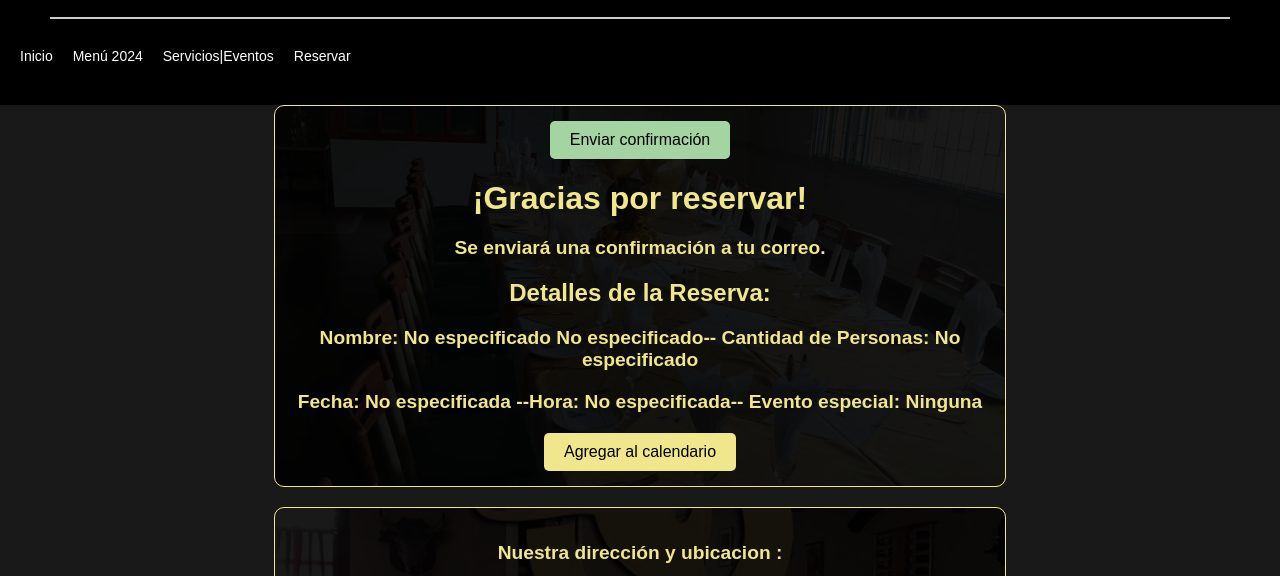
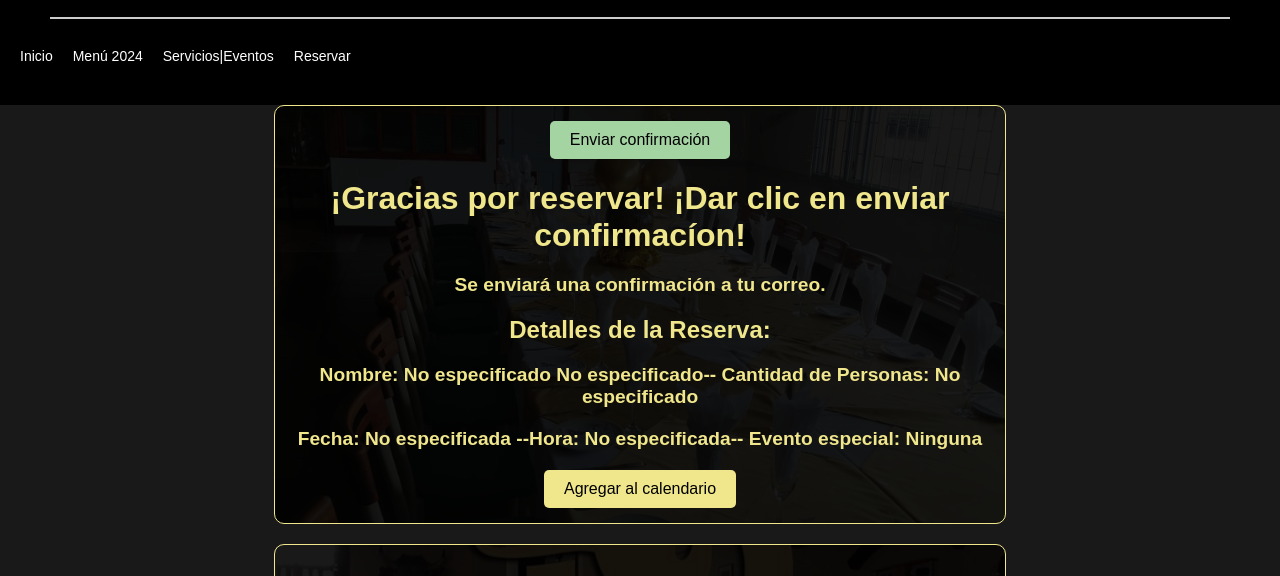
Before and after one commit to Mdaniel001/PuntaD-Anca, a plain HTML site: page pages/formulario3.html in a window 1280 px wide. Shown: the part 144-720 px from the top of the page. Drawn offline with nearby package versions, Linux system fonts and the light colour scheme.

Commit message:
se modifica zona de reservas

```diff
--- a/pages/formulario3.html
+++ b/pages/formulario3.html
@@ -26,7 +26,7 @@
 
   <div class="container">
     <button id="sendEmails">Enviar confirmación</button>
-    <h1>¡Gracias por reservar!</h1>
+    <h1>¡Gracias por reservar! ¡Dar clic en enviar confirmacíon!</h1>
     <p>Se enviará una confirmación a tu correo.</p>
     <div id="details"></div>
     <button id="addToCalendar">Agregar al calendario</button>
```
